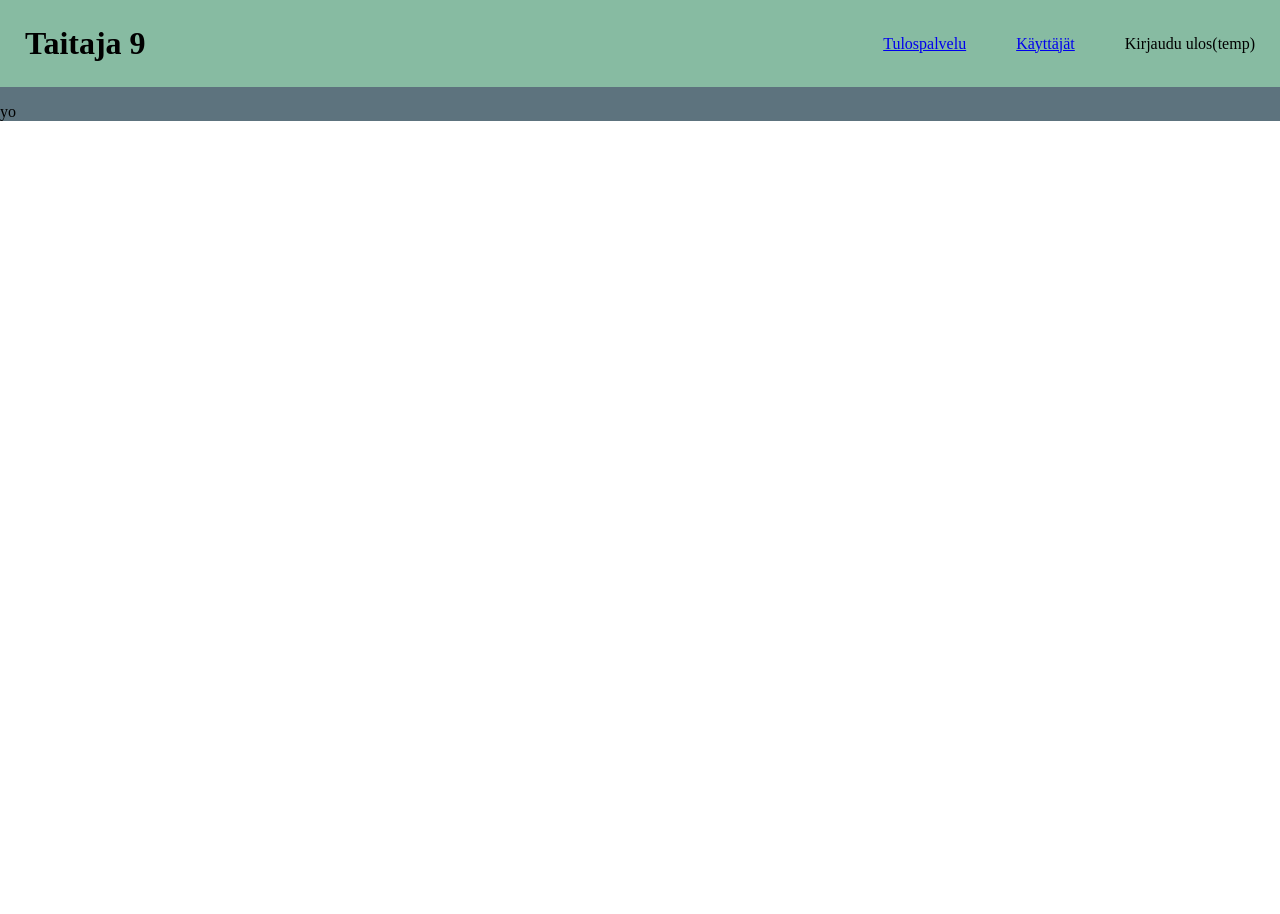
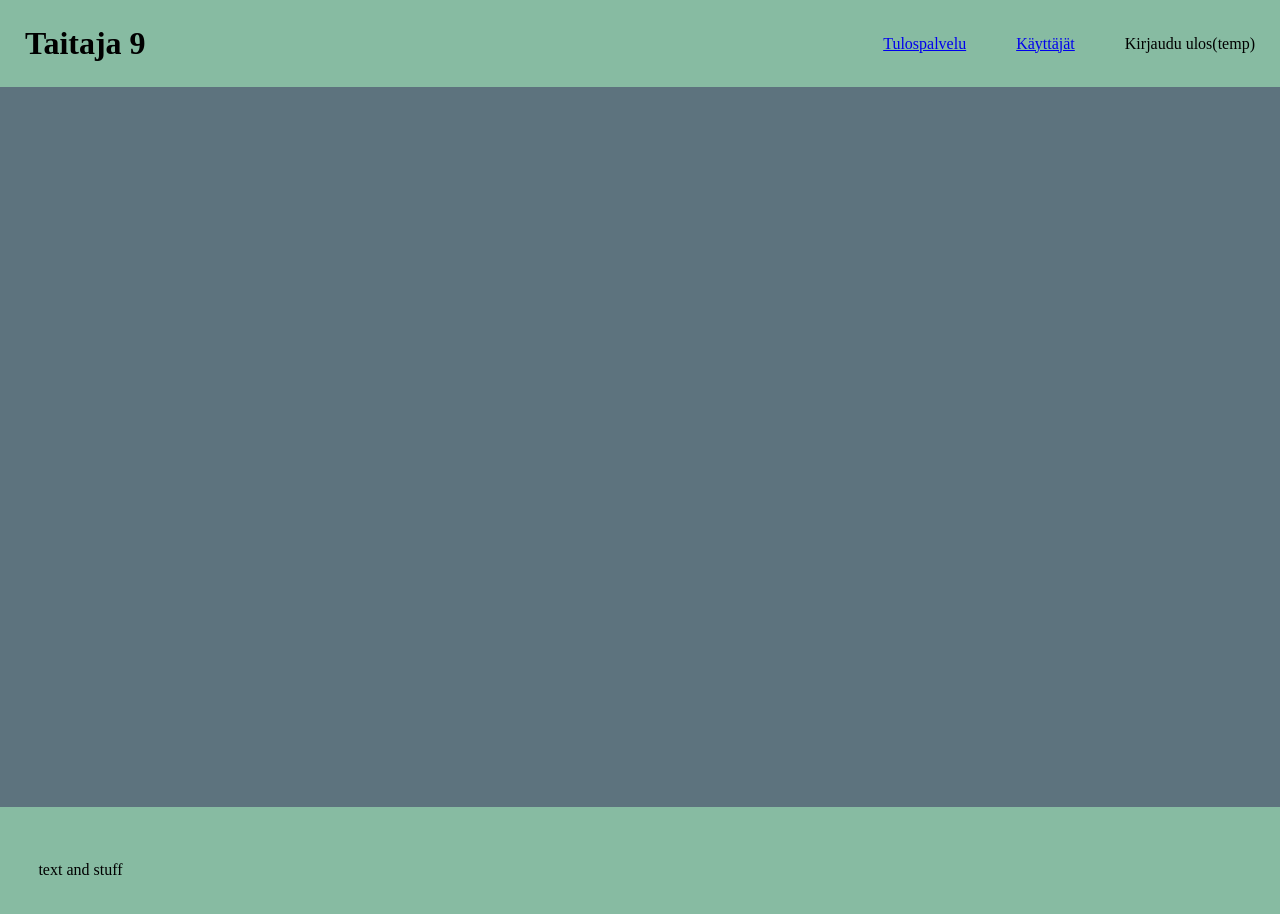
Before and after one commit to MiroKilpinen/taitaja9_githib, a React (Create React App) app in the folder client/taitaja9/: page /Users in a window 1280 px wide. Shown: the top 914 px of the page. Before the commit the page ends 800 px from the top, so only its background shows below. Built offline with nearby package versions, Linux system fonts and the light colour scheme.

Commit message:
lisäsin users sivuun footerin ja muutin css vähän

```diff
--- a/client/taitaja9/src/pages/users.js
+++ b/client/taitaja9/src/pages/users.js
@@ -1,6 +1,7 @@
 import React from "react";
 import "../styles/users.css";
 import Navbar from "../components/Navbar";
+import Footer from "../components/footr";
 
 function Users() {
   return (
@@ -12,9 +13,8 @@ function Users() {
         />
       </head>
       <Navbar />
-      <div className="Users-body">
-        <p>yo</p>
-      </div>
+      <div className="Users-body"></div>
+      <Footer />
     </div>
   );
 }
--- a/client/taitaja9/src/styles/App.css
+++ b/client/taitaja9/src/styles/App.css
@@ -1,10 +1,9 @@
 .App {
   font-family: Jaro;
-  text-align: center;
+  background-color: #5d737e;
 }
 
 .App-body {
-  background-color: #5d737e;
   min-height: 90vh;
   display: flex;
   flex-direction: column;
--- a/client/taitaja9/src/styles/users.css
+++ b/client/taitaja9/src/styles/users.css
@@ -4,4 +4,8 @@
 }
 
 .Users-body {
+  min-height: 90vh;
+  display: flex;
+  flex-direction: column;
+  color: black;
 }
```
